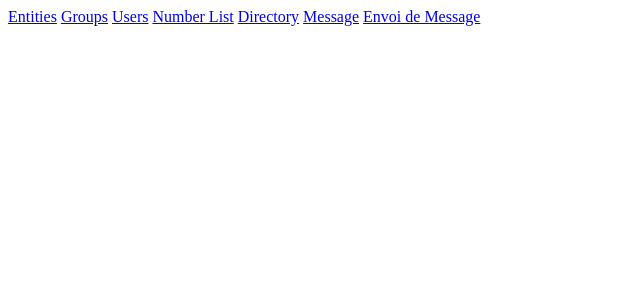
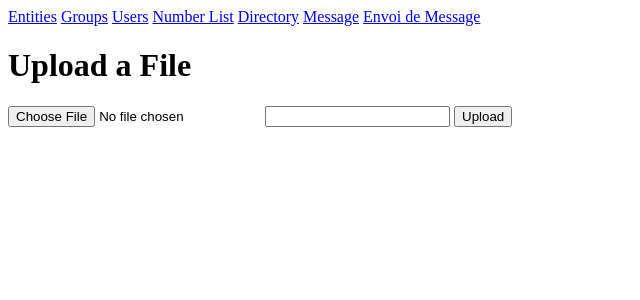
Before and after one commit to MedGesTopSmail/BackEnd_SMS, a Django app: page / in a window 1280 px wide. Shown: the top 300 px of the page, without its empty margins (0-640 px from the left). Run offline with Django 4.2, Linux system fonts and the light colour scheme.

Commit message:
Med Push 00:33

```diff
--- a/MyAppApi/models.py
+++ b/MyAppApi/models.py
@@ -90,9 +90,9 @@ class Directory_Number(models.Model):
 class Mailing_List(models.Model):
     Mailing_List_Id = models.AutoField(primary_key=True)
     Mailing_List_Name = models.CharField(max_length=500)
-    Mailing_List_Url = models.CharField(max_length=500)
-    Mailing_List_File = models.FileField(upload_to='Mailing List/')
-    created_at = models.DateTimeField(auto_now_add=True)
+    Mailing_List_File = models.CharField(max_length=500)
+    Mailing_List_Url = models.FileField(upload_to='MyAppApi/Static/Media/Files/Mailing_List/')
+    uploaded_at = models.DateTimeField(auto_now_add=True)
     updated_at = models.DateTimeField(auto_now=True)
     deleted_by = models.IntegerField(null=True, default=None)
     deleted_at = models.DateTimeField(null=True, default=None)
--- a/MyAppApi/urls.py
+++ b/MyAppApi/urls.py
@@ -25,5 +25,7 @@ urlpatterns = [
     path('message/', views.MessageDetail.as_view(), name='Message_Detail'),
     path('message/<int:id>/', views.MessageInfo.as_view(), name='Message_Info'),
 
+    path('upload-mailing/', views.UploadMailingLists.as_view(), name='Upload-MailingList'),
+
     path('send_message/', views.MessageSend, name='Send_Message'),
 ]
--- a/MyAppApi/views.py
+++ b/MyAppApi/views.py
@@ -1,29 +1,20 @@
-from django.db import connection
+import os
+import sys
 from django.shortcuts import render, redirect
+# import gammu
+from .models import Entities, Groups, Users, Number_List, Directory, Message, Mailing_List
+from . import serializers
+from rest_framework import status
 from django.http import JsonResponse
-from django.contrib import messages
-import random
-import json
-# import gammu
-from .models import Entities, Groups, Users, Number_List, Directory, Message
-from . import serializers
-from rest_framework.response import Response
-from rest_framework.views import APIView
-from rest_framework import status
-
-from django.core.paginator import Paginator
-from django.db.models import Q
-from django.http import JsonResponse
-from django.views.decorators.http import require_GET
-
-
+from django.views import View
+from .forms import MailingListForm
 
 
 def index(request):
     return render(request, 'Layouts/index.html')
 
 
-class EntitiesDetail(APIView):
+class EntitiesDetail(View):
     def get(self, request):
         obj = Entities.objects.all()
         serializer = serializers.EntitiesSerializer(obj, many=True)
@@ -42,7 +33,7 @@ class EntitiesDetail(APIView):
             return JsonResponse(message)
         return JsonResponse(serializer.errors, status=status.HTTP_400_BAD_REQUEST)
 
-class EntitiesInfo(APIView):
+class EntitiesInfo(View):
     def get(self, request, id):
         try:
             obj = Entities.objects.get(Entity_Id=id)
@@ -104,7 +95,7 @@ class EntitiesInfo(APIView):
         return JsonResponse(message, status=status.HTTP_204_NO_CONTENT)
 
 
-class GroupsDetail(APIView):
+class GroupsDetail(View):
     def get(self, request):
         obj = Groups.objects.all()
         serializer = serializers.GroupsSerializer(obj, many=True)
@@ -120,7 +111,7 @@ class GroupsDetail(APIView):
         return JsonResponse(serializer.errors, status=status.HTTP_400_BAD_REQUEST)
 
 
-class GroupsInfo(APIView):
+class GroupsInfo(View):
     def get(self, request, id):
         try:
             obj = Groups.objects.get(Group_Id=id)
@@ -168,7 +159,7 @@ class GroupsInfo(APIView):
         obj.delete()
         return JsonResponse({"message": "Group Deleted"}, status=status.HTTP_204_NO_CONTENT)
 
-class UsersDetail(APIView):
+class UsersDetail(View):
     def get(self, request):
         obj = Users.objects.all()
         serializer = serializers.UsersSerializer(obj, many=True)
@@ -184,7 +175,7 @@ class UsersDetail(APIView):
         return JsonResponse(serializer.errors, status=status.HTTP_400_BAD_REQUEST)
 
 
-class UsersInfo(APIView):
+class UsersInfo(View):
     def get(self, request, id):
         try:
             obj = Users.objects.get(User_Id=id)
@@ -234,7 +225,7 @@ class UsersInfo(APIView):
         return JsonResponse({"message": "User Deleted"}, status=status.HTTP_204_NO_CONTENT)
 
 
-class NumberListDetail(APIView):
+class NumberListDetail(View):
     def get(self, request):
         obj = Number_List.objects.all()
         serializer = serializers.NumberListSerializer(obj, many=True)
@@ -250,7 +241,7 @@ class NumberListDetail(APIView):
         return JsonResponse(serializer.errors, status=status.HTTP_400_BAD_REQUEST)
 
 
-class NumberListInfo(APIView):
+class NumberListInfo(View):
     def get(self, request, id):
         try:
             obj = Number_List.objects.get(Number_Id=id)
@@ -300,7 +291,7 @@ class NumberListInfo(APIView):
         return JsonResponse({"message": "Number Deleted"}, status=status.HTTP_204_NO_CONTENT)
 
 
-class DirectoryDetail(APIView):
+class DirectoryDetail(View):
     def get(self, request):
         obj = Directory.objects.all()
         serializer = serializers.DirectorySerializer(obj, many=True)
@@ -316,7 +307,7 @@ class DirectoryDetail(APIView):
         return JsonResponse(serializer.errors, status=status.HTTP_400_BAD_REQUEST)
 
 
-class DirectoryInfo(APIView):
+class DirectoryInfo(View):
     def get(self, request, id):
         try:
             obj = Directory.objects.get(Directory_Id=id)
@@ -365,7 +356,7 @@ class DirectoryInfo(APIView):
         obj.delete()
         return JsonResponse({"message": "Directory Deleted"}, status=status.HTTP_204_NO_CONTENT)
 
-class MessageDetail(APIView):
+class MessageDetail(View):
     def get(self, request):
         obj = Message.objects.all()
         serializer = serializers.MessageSerializer(obj, many=True)
@@ -381,7 +372,7 @@ class MessageDetail(APIView):
         return JsonResponse(serializer.errors, status=status.HTTP_400_BAD_REQUEST)
 
 
-class MessageInfo(APIView):
+class MessageInfo(View):
     def get(self, request, id):
         try:
             obj = Message.objects.get(Message_Id=id)
@@ -434,28 +425,108 @@ class MessageInfo(APIView):
 def MessageSend(request):
     return render(request, 'Send_Message/index.html')
 
-# class SMSAPIView(APIView):
+
+# class SendSMS(View):
 #     def post(self, request):
-#         recipient = request.data.get('recipient')
-#         message = request.data.get('message')
+#         # Get the recipient number and message from the POST data
+#         recipient_number = request.POST.get('recipient_number')
+#         recipient_text = request.POST.get('recipient_text')
 #
-#         # Configuration de gammu
-#         sm = gammu.StateMachine()
-#         sm.ReadConfig()
-#         sm.Init()
+#         # Create object for talking with phone
+#         state_machine = gammu.StateMachine()
 #
-#         # Envoi du SMS
+#         # Optionally load config file as defined by first parameter
+#         if len(sys.argv) > 2:
+#             # Read the configuration from given file
+#             state_machine.ReadConfig(Filename='/etc/gammu-smsdrc-1' + sys.argv[1])
+#             # Remove file name from args list
+#             del sys.argv[1]
+#         else:
+#             # Read the configuration (~/.gammurc)
+#             state_machine.ReadConfig()
+#
+#         # Check parameters
+#         if not recipient_number:
+#             return JsonResponse("Please provide a recipient number.")
+#
+#         # Connect to the phone
+#         state_machine.Init()
+#
+#         # Prepare message data
+#         # We tell that we want to use first SMSC number stored in phone
 #         message = {
-#             'Text': message,
-#             'SMSC': {'Location': 1},
-#             'Number': recipient,
+#             "Text": recipient_text,
+#             "SMSC": {"Location": 1},
+#             "Number": recipient_number,
 #         }
-#         sm.SendSMS(message)
 #
-#         # Enregistrement dans la base de données
-#         sms = SMS.objects.create(
-#             recipient=recipient,
-#             message=message,
-#         )
+#         # Actually send the message
+#         state_machine.SendSMS(message)
 #
-#         return Response(status=status.HTTP_201_CREATED)
+#         return JsonResponse("SMS sent to {}".format(recipient_number))
+
+# class SendSMS_Multipart(View):
+#     def post(self, request):
+#         # Get the recipient number and message from the POST data
+#         recipient_number = request.POST.get('recipient_number')
+#         recipient_text = request.POST.get('recipient_text')
+#
+#         # Create object for talking with phone
+#         state_machine = gammu.StateMachine()
+#
+#         # Optionally load config file as defined by first parameter
+#         if len(sys.argv) > 2:
+#             # Read the configuration from given file
+#             state_machine.ReadConfig(Filename='/etc/gammu-smsdrc-1' + sys.argv[1])
+#             # Remove file name from args list
+#             del sys.argv[1]
+#         else:
+#             # Read the configuration (~/.gammurc)
+#             state_machine.ReadConfig()
+#
+#         # Check parameters
+#         if not recipient_number:
+#             return JsonResponse("Please provide a recipient number.")
+#
+#         # Connect to the phone
+#         state_machine.Init()
+#
+#         # Prepare message data
+#         # We tell that we want to use first SMSC number stored in phone
+#         message = {
+#             "Text": recipient_text,
+#             "SMSC": {"Location": 1},
+#             "Number": recipient_number,
+#         }
+#
+#         # Actually send the message
+#         state_machine.SendSMS(message)
+#
+#         return JsonResponse("SMS sent to {}".format(recipient_number))
+
+class UploadMailingLists(View):
+    def post(self, request):
+        form = MailingListForm(request.POST, request.FILES)
+        if form.is_valid():
+            # Save the uploaded file
+            my_file = form.save(commit=False)
+            my_file.save()
+
+            # Update the URL field with the file's URL
+            my_file.Mailing_List_Name = request.POST['Mailing_List_Name']
+            my_file.Mailing_List_File = request.FILES['Mailing_List_Url'].name
+            my_file.save()
+
+            # Return a JSON response with the file URL and a success message
+            message = {
+                'message': 'File Upload Successfully',
+                'file_url': my_file.Mailing_List_Url.url
+            }
+            return JsonResponse(message, status=status.HTTP_201_CREATED)
+        else:
+            # Return a JSON response with an error message
+            message = {
+                'message': 'Upload Fail',
+                'errors': form.errors.as_json()
+            }
+            return JsonResponse(message, status=status.HTTP_400_BAD_REQUEST)
--- a/Project_SMS/settings.py
+++ b/Project_SMS/settings.py
@@ -132,9 +132,9 @@ USE_TZ = True
 # Static files (CSS, JavaScript, Images)
 # https://docs.djangoproject.com/en/4.1/howto/static-files/
 
-STATIC_URL = 'static/'
+STATIC_URL = 'Static/'
 STATICFILES_DIRS = (
-    ('MyAppApi/static', 'MyAppApi/static/'),
+    ('MyAppApi/Static', 'MyAppApi/Static/'),
 )
 
 CORS_ORIGIN_ALLOW_ALL = True
--- a/templates/layouts/index.html
+++ b/templates/layouts/index.html
@@ -12,5 +12,12 @@
         <a href="{% url 'Directory_Detail' %}">Directory</a>
         <a href="{% url 'Message_Detail' %}">Message</a>
         <a href="{% url 'Send_Message' %}">Envoi de Message</a>
+    <h1>Upload a File</h1>
+    <form action="{% url 'Upload-MailingList' %}" method="post" enctype="multipart/form-data">
+        {% csrf_token %}
+        <input type="file" name="Mailing_List_Url" id="Mailing_List_Url">
+        <input type="text" name="Mailing_List_Name" id="Mailing_List_Name">
+        <button type="submit">Upload</button>
+    </form>
     </body>
 </html>
```
Also changed, not shown: MyAppApi/forms.py (added, +12 -0 lines), MyAppApi/migrations/0001_initial.py (deleted).
